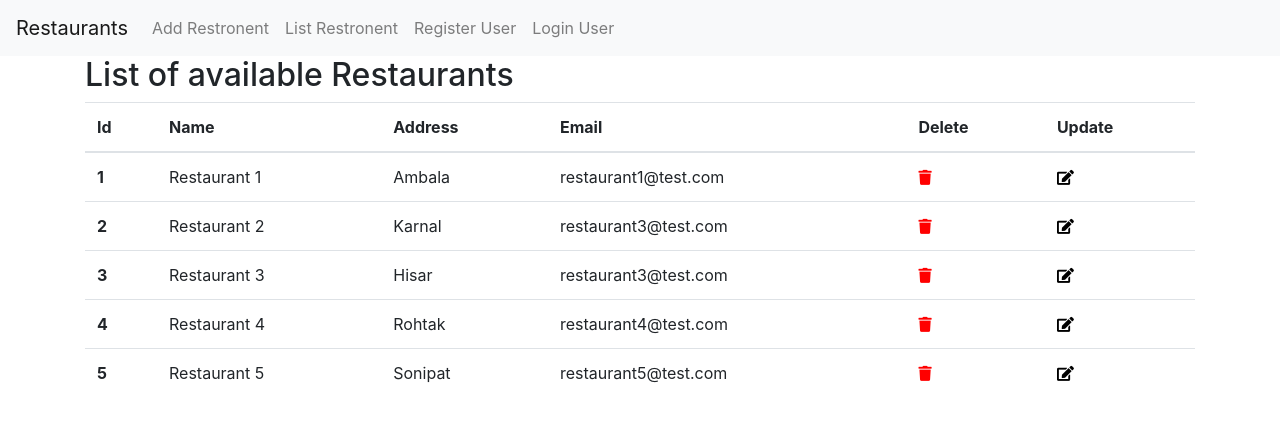
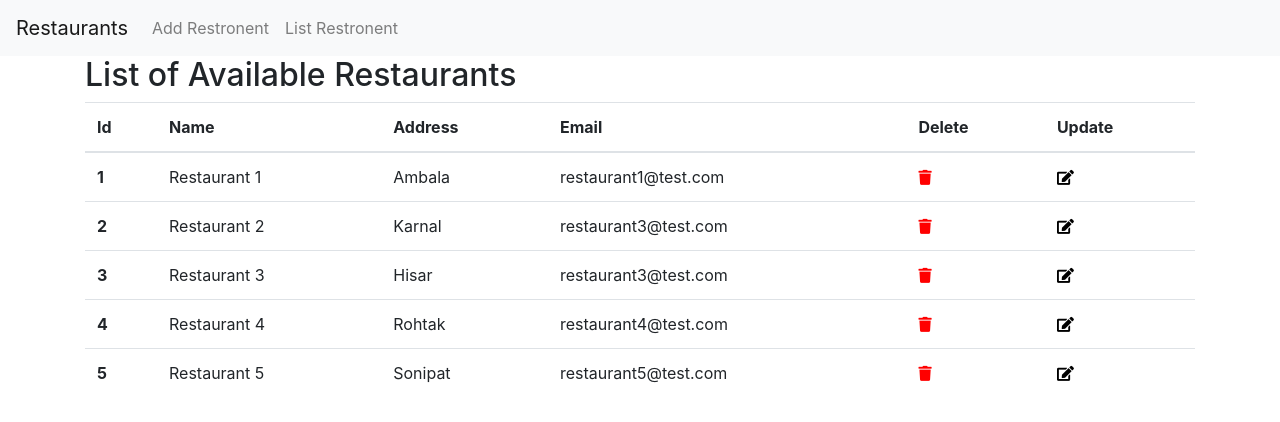
Before and after one commit to rajatissar/resto, an Angular app: page /list in a window 1280 px wide. Shown: the top 422 px of the page. Built offline with nearby package versions, Linux system fonts and the light colour scheme; data requests are answered from the project's data file.

Commit message:
login/register removed

```diff
--- a/src/app/app.component.html
+++ b/src/app/app.component.html
@@ -1,8 +1,8 @@
 <nav class="navbar navbar-expand-lg navbar-light bg-light">
     <a class="navbar-brand" routerLink="">Restaurants</a>
     <button class="navbar-toggler" type="button" data-toggle="collapse" data-target="#navbarNav" aria-controls="navbarNav" aria-expanded="false" aria-label="Toggle navigation">
-    <span class="navbar-toggler-icon"></span>
-  </button>
+        <span class="navbar-toggler-icon"></span>
+    </button>
     <div class="collapse navbar-collapse" id="navbarNav">
         <ul class="navbar-nav">
             <!-- <li class="nav-item active">
@@ -17,12 +17,6 @@
             <li class="nav-item">
                 <a class="nav-link" routerLink="list">List Restronent</a>
             </li>
-            <li class="nav-item">
-                <a class="nav-link" routerLink="register">Register User</a>
-            </li>
-            <li class="nav-item">
-                <a class="nav-link" routerLink="login">Login User</a>
-            </li>
             <!-- <li class="nav-item">
                 <a class="nav-link disabled" href="#">Disabled</a>
             </li> -->
--- a/src/app/app.module.ts
+++ b/src/app/app.module.ts
@@ -9,8 +9,6 @@ import { AppComponent } from './app.component';
 import { AddRestoComponent } from './add-resto/add-resto.component';
 import { UpdateRestoComponent } from './update-resto/update-resto.component';
 import { ListRestoComponent } from './list-resto/list-resto.component';
-import { LoginComponent } from './login/login.component';
-import { RegisterComponent } from './register/register.component';
 
 @NgModule({
   declarations: [
@@ -18,8 +16,6 @@ import { RegisterComponent } from './register/register.component';
     AddRestoComponent,
     UpdateRestoComponent,
     ListRestoComponent,
-    LoginComponent,
-    RegisterComponent
   ],
   imports: [
     BrowserModule,
--- a/src/app/list-resto/list-resto.component.html
+++ b/src/app/list-resto/list-resto.component.html
@@ -1,4 +1,4 @@
-<h2>List of available Restaurants</h2>
+<h2>List of Available Restaurants</h2>
 
 <table class="table">
     <thead>
--- a/src/app/login/login.component.html
+++ /dev/null
@@ -1 +0,0 @@
-<p>login works!</p>
--- a/src/app/login/login.component.ts
+++ /dev/null
@@ -1,15 +0,0 @@
-import { Component, OnInit } from '@angular/core';
-
-@Component({
-  selector: 'app-login',
-  templateUrl: './login.component.html',
-  styleUrls: ['./login.component.css']
-})
-export class LoginComponent implements OnInit {
-
-  constructor() { }
-
-  ngOnInit(): void {
-  }
-
-}
--- a/src/app/register/register.component.html
+++ /dev/null
@@ -1 +0,0 @@
-<p>register works!</p>
--- a/src/app/register/register.component.ts
+++ /dev/null
@@ -1,15 +0,0 @@
-import { Component, OnInit } from '@angular/core';
-
-@Component({
-  selector: 'app-register',
-  templateUrl: './register.component.html',
-  styleUrls: ['./register.component.css']
-})
-export class RegisterComponent implements OnInit {
-
-  constructor() { }
-
-  ngOnInit(): void {
-  }
-
-}
```
Also changed, not shown: src/app/app-routing.module.ts (+0 -10 lines), src/app/login/login.component.css (deleted), src/app/register/register.component.css (deleted), 2 other files (tests, documents, lock files or other folders).
